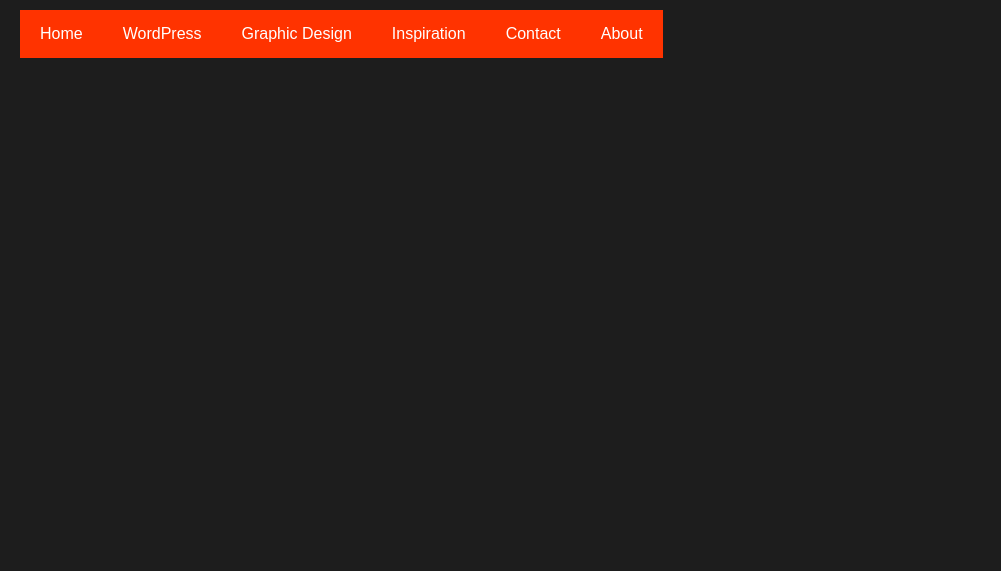
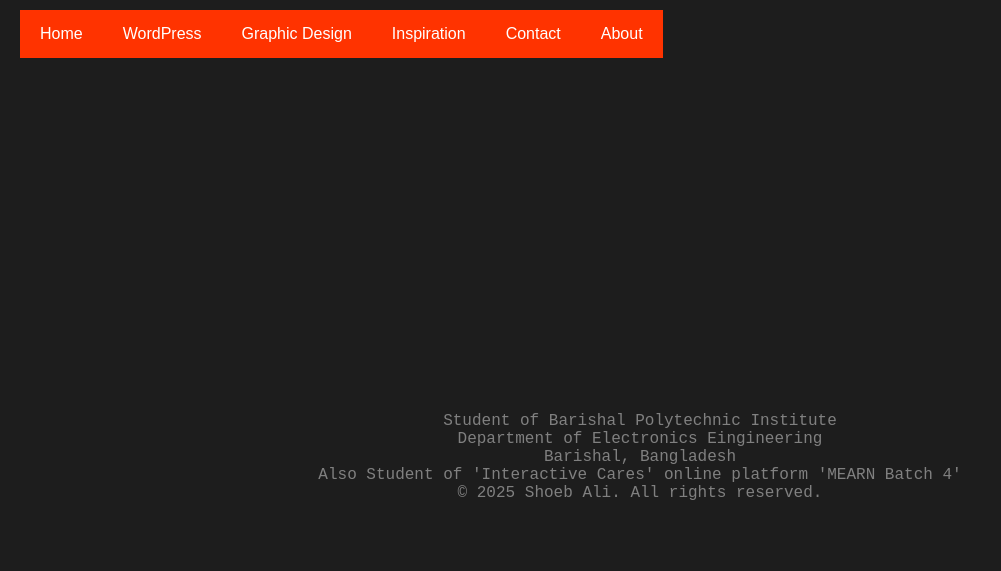
Before and after one commit to ShoebAli-MSA/Q3_code, a plain HTML site: page index.html in a window 1280 px wide. Shown: the whole page, without its empty margins (0-1001 px from the left). Drawn offline with Linux system fonts and the light colour scheme.

Commit message:
copyright logo add under footer

```diff
--- a/index.html
+++ b/index.html
@@ -35,5 +35,20 @@
             </ul>
         </nav>
     </header>
+    <br/>
+    <br/>
+    <footer style="text-align:center; color:gray; padding:50px; margin-top: 300px; font-family: 'Courier New', Courier, monospace;">
+        <p>
+            Student of Barishal Polytechnic Institute<br/>
+            Department of Electronics Eingineering<br/>
+            Barishal, Bangladesh<br/>
+            Also Student of 'Interactive Cares' online platform 'MEARN Batch 4'<br/>
+            &copy; 2025 Shoeb Ali. All rights reserved.<br/>
+        </p>
+        <script>
+            document.getElementById("2025").textContent = new Date().getFullYear();
+        </script>
+    </footer>
+
 </body>
 </html>
```
